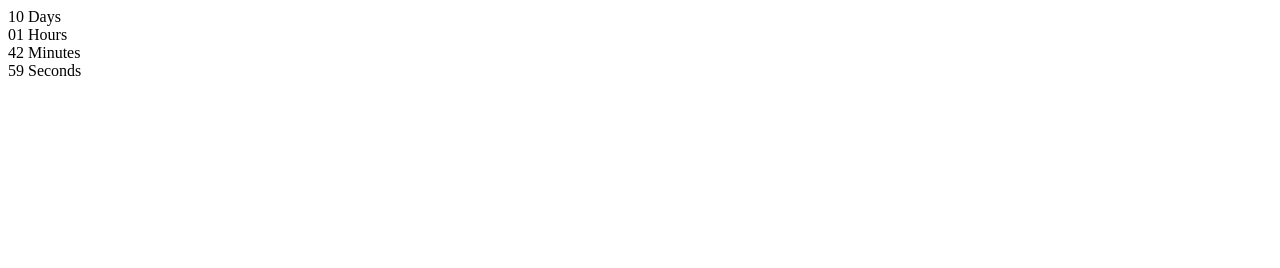
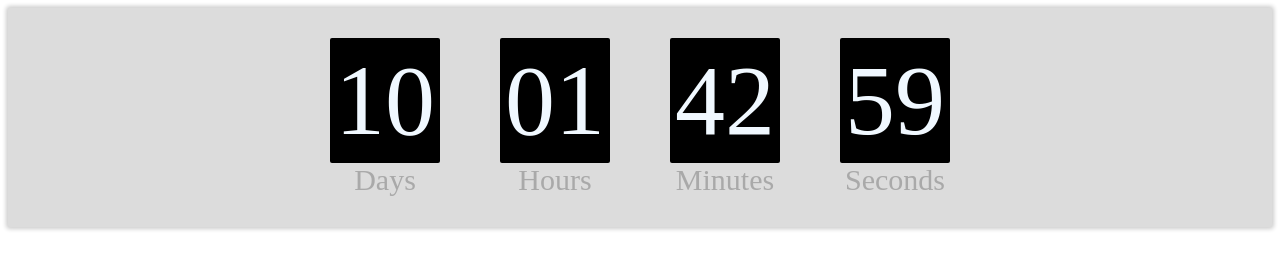
Before and after one commit to NadezhdaChornaya/goit-js-hw-11-timer, a plain HTML site: page index.html in a window 1280 px wide. Drawn offline with Linux system fonts and the light colour scheme.

Commit message:
added css styles

```diff
--- /dev/null
+++ b/css/index.css
@@ -0,0 +1,28 @@
+.timer {
+  box-shadow: 0 0 4px 2px rgba(0, 0, 0, 0.2);
+  color: black;
+  background-color: gainsboro;
+  border-radius: 2px;
+  display: flex;
+  justify-content: center;
+}
+
+.field {
+  padding: 30px;
+  display: flex;
+  flex-direction: column;
+}
+
+.value {
+  font-size: 100px;
+  padding: 5px;
+  border-radius: 2px;
+  color: aliceblue;
+  background-color: black;
+}
+
+.label {
+  color: darkgray;
+  text-align: center;
+  font-size: 30px;
+}
--- a/data/countTimer.js
+++ /dev/null
@@ -1,4 +0,0 @@
-new CountdownTimer({
-    selector: '#timer-1',
-    targetDate: new Date('Jul 17, 2019'),
-});
--- a/index.html
+++ b/index.html
@@ -4,6 +4,7 @@
     <meta charset="UTF-8" />
     <meta name="viewport" content="width=device-width, initial-scale=1.0" />
     <title>Timer</title>
+    <link rel="stylesheet" href="./css/index.css" />
   </head>
   <body>
     <div class="timer" id="timer-1">
--- a/index.js
+++ b/index.js
@@ -3,7 +3,6 @@ const refs = {
     blockHours: document.querySelector('span[data-value="hours"]'),
     blockMins: document.querySelector('span[data-value="mins"]'),
     blockSecs: document.querySelector('span[data-value="secs"]'),
-    timerCounter: document.getElementById("timer-1"),
 };
 
 class CountdownTimer {
@@ -15,7 +14,6 @@ class CountdownTimer {
         const currentDate = Date.now();
         const time = this.targetDate - currentDate;
         this.updateTimer(time);
-        // this.timeStop(time);
     }, 1000);
 
     updateTimer(time) {
@@ -33,12 +31,6 @@ class CountdownTimer {
     pad(value) {
         return String(value).padStart(2, "0");
     }
-    // timeStop(time) {
-    //     if (time < 0) {
-    //         clearInterval(this.timer);
-    //         refs.timerCounter.textContent = "Finish";
-    //     }
-    // }
 }
 
 new CountdownTimer({
```
